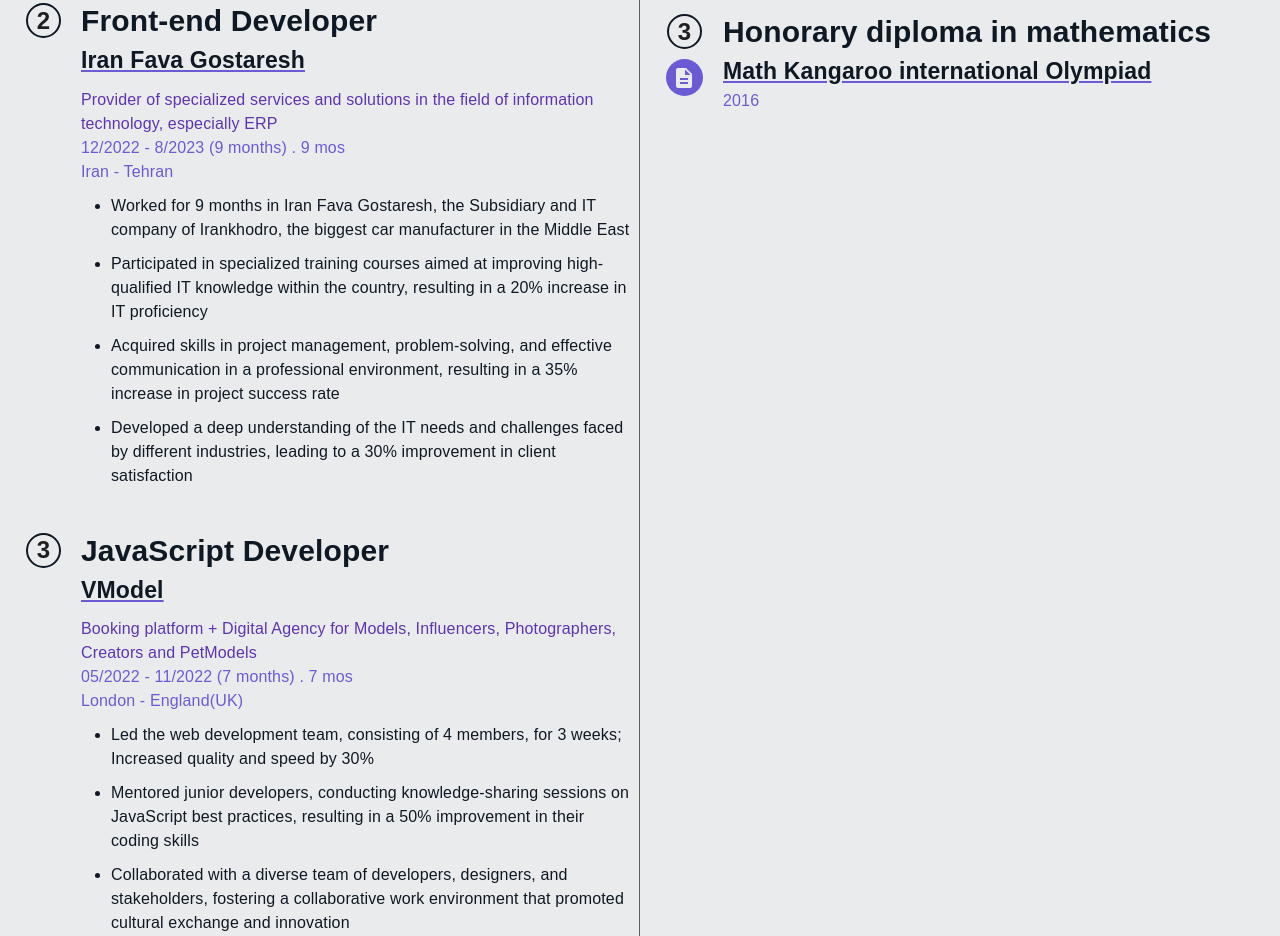
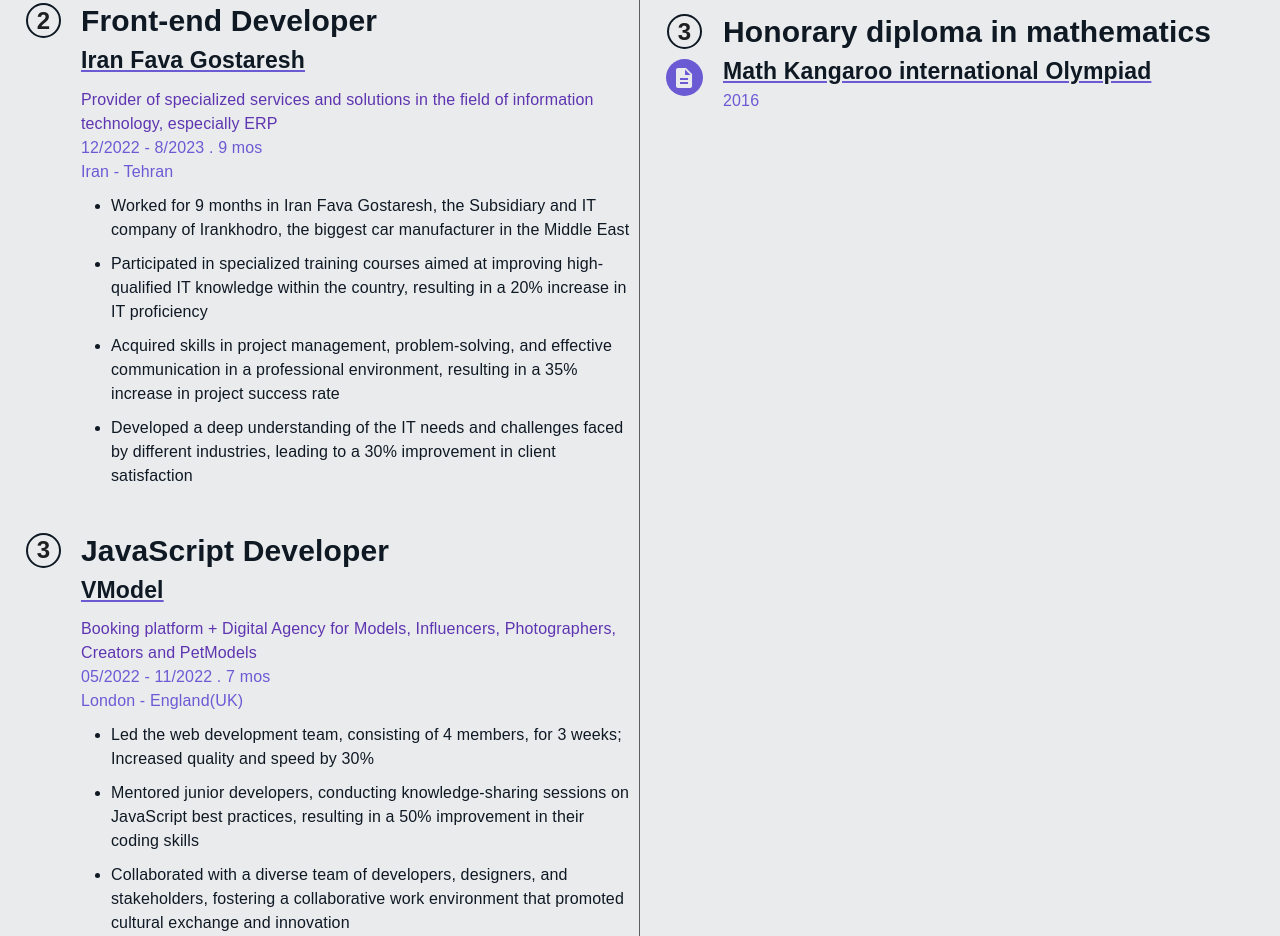
Before and after one commit to sina-olfati/sina-olfati-site, a React (Create React App) app: page /sina-olfati-site in a window 1280 px wide. Shown: the part 1660-2596 px from the top of the page. Built offline with nearby package versions, Linux system fonts and the light colour scheme; a web font is replaced by a local one.

Commit message:
Work: made Persian mode for time calculator

```diff
--- a/public/assets/locales/en/translation.json
+++ b/public/assets/locales/en/translation.json
@@ -21,6 +21,13 @@
         "visit": "Visit",
         "github": "GitHub",
         "send": "Send"
+    },
+
+    "time": {
+        "years": "yrs",
+        "year": "yr",
+        "months": "mos",
+        "month": "mo"
     },
 
     "front": {
@@ -70,7 +77,7 @@
         "iranfavagostaresh-title": "Front-end Developer",
         "iranfavagostaresh-place": "Iran Fava Gostaresh",
         "iranfavagostaresh-place-describe": "Provider of specialized services and solutions in the field of information technology, especially ERP",
-        "iranfavagostaresh-time": "12/2022 - 8/2023 (9 months)",
+        "iranfavagostaresh-time": "12/2022 - 8/2023",
         "iranfavagostaresh-workplace": "Iran - Tehran",
         "iranfavagostaresh-about1": "Worked for 9 months in Iran Fava Gostaresh, the Subsidiary and IT company of Irankhodro, the biggest car manufacturer in the Middle East",
         "iranfavagostaresh-about2": "Participated in specialized training courses aimed at improving high-qualified IT knowledge within the country, resulting in a 20% increase in IT proficiency",
@@ -80,7 +87,7 @@
         "vmodel-title": "JavaScript Developer",
         "vmodel-place": "VModel",
         "vmodel-place-describe": "Booking platform + Digital Agency for Models, Influencers, Photographers, Creators and PetModels",
-        "vmodel-time": "05/2022 - 11/2022 (7 months)",
+        "vmodel-time": "05/2022 - 11/2022",
         "vmodel-workplace": "London - England(UK)",
         "vmodel-about1": "Led the web development team, consisting of 4 members, for 3 weeks; Increased quality and speed by 30%",
         "vmodel-about2": "Mentored junior developers, conducting knowledge-sharing sessions on JavaScript best practices, resulting in a 50% improvement in their coding skills",
--- a/src/components/resume/Work.tsx
+++ b/src/components/resume/Work.tsx
@@ -90,11 +90,8 @@
         const month = endDate.getMonth() - startDate.getMonth();
         const finalYear = month < 0 ? year - 1 : year
         const finalMonth = month < 0 ? month + 13 : month + 1;
-        // return [finalYear, finalMonth]
-        return `${finalYear > 0 ? `${finalYear > 1 ? `${finalYear} yrs` : `${finalYear} yr`}` : '' } ${finalMonth > 0 ? `${finalMonth > 1 ? `${finalMonth} mos` : `${finalMonth} mo`}` : '' }`
+        return `${finalYear > 0 ? `${finalYear > 1 ? `${finalYear} ${t("time.years")}` : `${finalYear} ${t("time.year")}`}` : '' } ${finalMonth > 0 ? `${finalMonth > 1 ? `${finalMonth} ${t("time.months")}` : `${finalMonth} ${t("time.month")}`}` : '' }`
     }
-    // const dif = monthDiff(item.endTime ? new Date(item.startTime), new Date(item.endTime) : new Date(item.startTime))
-    // console.log(dif)
 
     return (
       <div className='work-container' lang={language}>
```
Also changed, not shown: public/assets/locales/fa/translation.json (+10 -3 lines).
